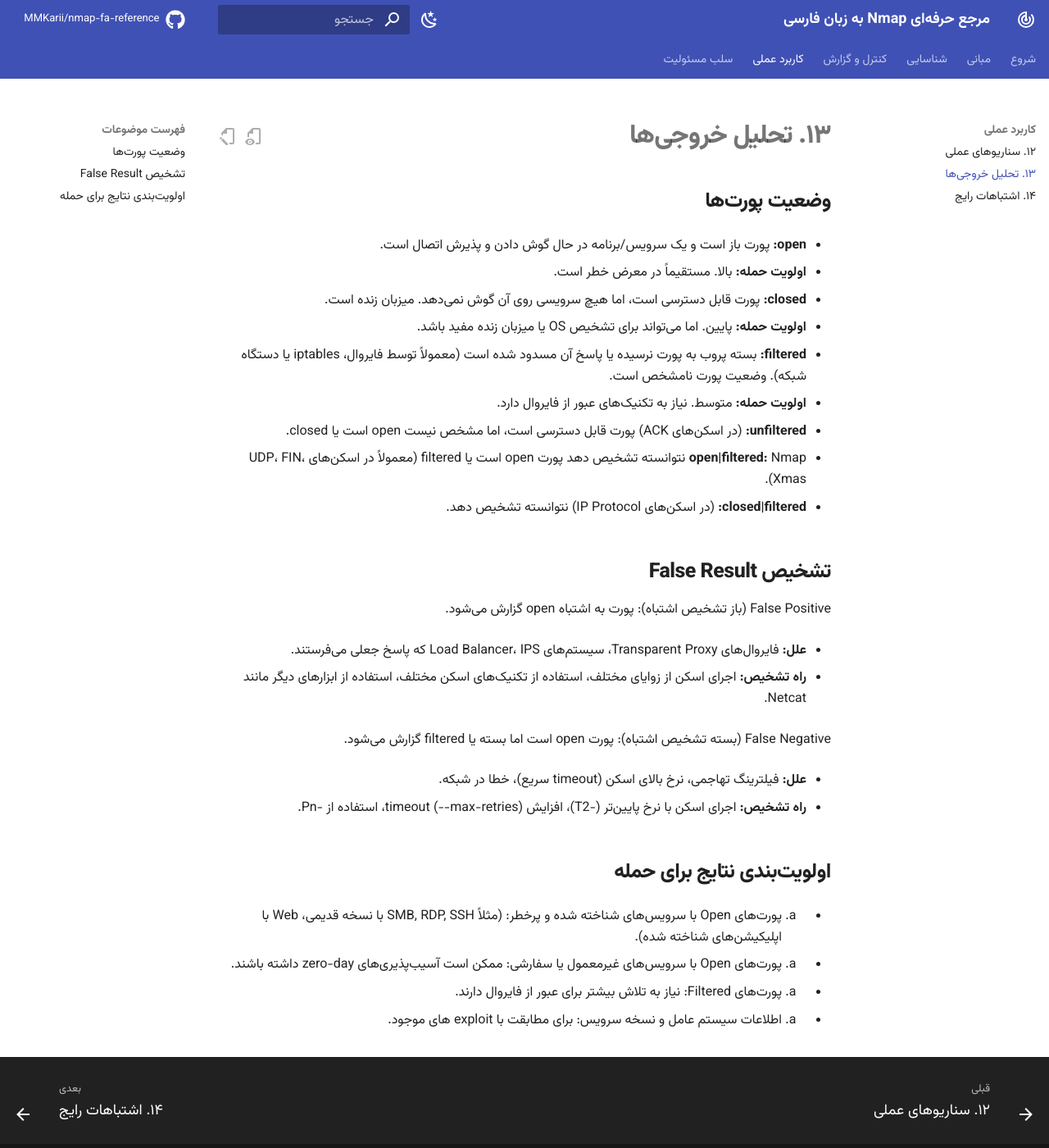
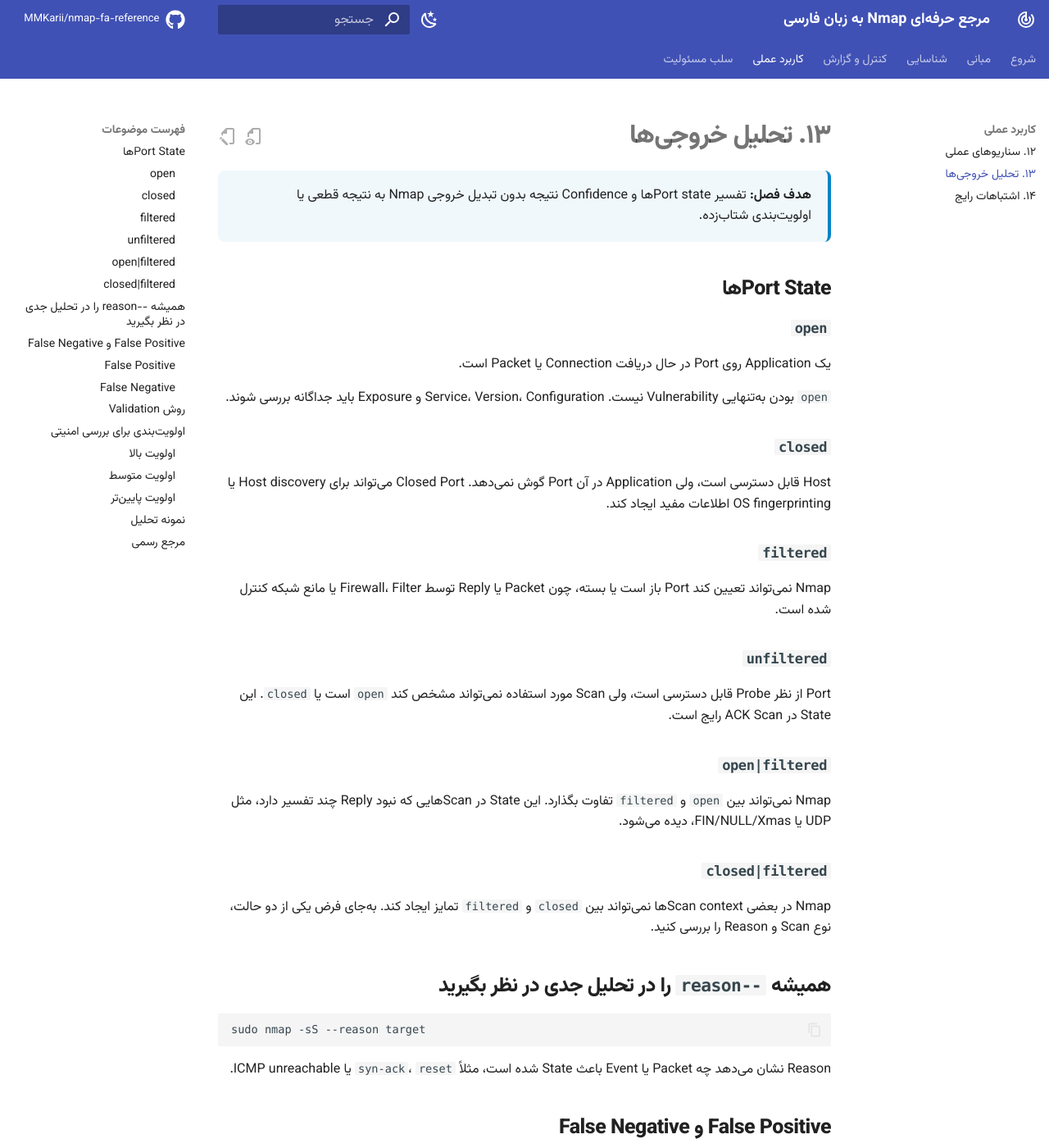
Before and after one commit to MMKarii/nmap-fa-reference, an MkDocs documentation site: the page built from docs/13-output-analysis.md, in a window 1280 px wide and 1400 px high. Shown: the whole window at 82% size. Built offline with MkDocs 1.6.1 and Material for MkDocs 9.7.7, drawn with Linux system fonts in a browser that asks for light colours; comment, search, counter and statistics services are not loaded; some of the changed text lies outside the part shown.

Commit message:
Professionalize Nmap result analysis guidance

````diff
--- a/docs/13-output-analysis.md
+++ b/docs/13-output-analysis.md
@@ -1,42 +1,120 @@
 # ۱۳. تحلیل خروجی‌ها
 
-## وضعیت پورت‌ها
+<div class="chapter-meta">
+<strong>هدف فصل:</strong> تفسیر Port stateها و Confidence نتیجه بدون تبدیل خروجی Nmap به نتیجه قطعی یا اولویت‌بندی شتاب‌زده.
+</div>
 
-- **open:** پورت باز است و یک سرویس/برنامه در حال گوش دادن و پذیرش اتصال است.
+## Port Stateها
 
-- **اولویت حمله:** بالا. مستقیماً در معرض خطر است.
+### `open`
 
-- **closed:** پورت قابل دسترسی است، اما هیچ سرویسی روی آن گوش نمی‌دهد. میزبان زنده است.
+یک Application روی Port در حال دریافت Connection یا Packet است.
 
-- **اولویت حمله:** پایین. اما می‌تواند برای تشخیص OS یا میزبان زنده مفید باشد.
+`open` بودن به‌تنهایی Vulnerability نیست. Service، Version، Configuration و Exposure باید جداگانه بررسی شوند.
 
-- **filtered:** بسته پروب به پورت نرسیده یا پاسخ آن مسدود شده است (معمولاً توسط فایروال، iptables یا دستگاه شبکه). وضعیت پورت نامشخص است.
+### `closed`
 
-- **اولویت حمله:** متوسط. نیاز به تکنیک‌های عبور از فایروال دارد.
+Host قابل دسترسی است، ولی Application در آن Port گوش نمی‌دهد. Closed Port می‌تواند برای Host discovery یا OS fingerprinting اطلاعات مفید ایجاد کند.
 
-- **unfiltered:** (در اسکن‌های ACK) پورت قابل دسترسی است، اما مشخص نیست open است یا closed.
+### `filtered`
 
-- **open|filtered:** Nmap نتوانسته تشخیص دهد پورت open است یا filtered (معمولاً در اسکن‌های UDP، FIN، Xmas).
+Nmap نمی‌تواند تعیین کند Port باز است یا بسته، چون Packet یا Reply توسط Firewall، Filter یا مانع شبکه کنترل شده است.
 
-- **closed|filtered:** (در اسکن‌های IP Protocol) نتوانسته تشخیص دهد.
+### `unfiltered`
 
-## تشخیص False Result
+Port از نظر Probe قابل دسترسی است، ولی Scan مورد استفاده نمی‌تواند مشخص کند `open` است یا `closed`. این State در ACK Scan رایج است.
 
-False Positive (باز تشخیص اشتباه): پورت به اشتباه open گزارش می‌شود.
+### `open|filtered`
 
-- **علل:** فایروال‌های Transparent Proxy، سیستم‌های Load Balancer، IPS که پاسخ جعلی می‌فرستند.
+Nmap نمی‌تواند بین `open` و `filtered` تفاوت بگذارد. این State در Scanهایی که نبود Reply چند تفسیر دارد، مثل UDP یا FIN/NULL/Xmas، دیده می‌شود.
 
-- **راه تشخیص:** اجرای اسکن از زوایای مختلف، استفاده از تکنیک‌های اسکن مختلف، استفاده از ابزارهای دیگر مانند Netcat.
+### `closed|filtered`
 
-False Negative (بسته تشخیص اشتباه): پورت open است اما بسته یا filtered گزارش می‌شود.
+Nmap در بعضی Scan contextها نمی‌تواند بین `closed` و `filtered` تمایز ایجاد کند. به‌جای فرض یکی از دو حالت، نوع Scan و Reason را بررسی کنید.
 
-- **علل:** فیلترینگ تهاجمی، نرخ بالای اسکن (timeout سریع)، خطا در شبکه.
+## همیشه `--reason` را در تحلیل جدی در نظر بگیرید
 
-- **راه تشخیص:** اجرای اسکن با نرخ پایین‌تر (-T2)، افزایش timeout (--max-retries)، استفاده از -Pn.
+```bash
+sudo nmap -sS --reason target
+```
 
-## اولویت‌بندی نتایج برای حمله
+Reason نشان می‌دهد چه Packet یا Event باعث State شده است، مثلاً `syn-ack`، `reset` یا ICMP unreachable.
 
-- ۱. پورت‌های Open با سرویس‌های شناخته شده و پرخطر: (مثلاً SMB, RDP, SSH با نسخه قدیمی، Web با اپلیکیشن‌های شناخته شده).
-- ۲. پورت‌های Open با سرویس‌های غیرمعمول یا سفارشی: ممکن است آسیب‌پذیری‌های zero-day داشته باشند.
-- ۳. پورت‌های Filtered: نیاز به تلاش بیشتر برای عبور از فایروال دارند.
-- ۴. اطلاعات سیستم عامل و نسخه سرویس: برای مطابقت با exploit های موجود.
+## False Positive و False Negative
+
+### False Positive
+
+Service یا Port به شکلی گزارش می‌شود که واقعیت Target را دقیق نشان نمی‌دهد.
+
+علل ممکن:
+
+- Transparent Proxy یا Load Balancer
+- Middlebox که Reply تولید می‌کند
+- Service emulation
+- Banner یا Response سفارشی
+
+### False Negative
+
+Service موجود است ولی Scan آن را پیدا نمی‌کند یا State مبهم گزارش می‌شود.
+
+علل ممکن:
+
+- Packet loss
+- Rate limiting
+- Firewall policy
+- Timeout تهاجمی
+- Retry کم
+- Scope Port ناقص
+
+## روش Validation
+
+1. `--reason` را بررسی کنید.
+2. Scan را با Timing محافظه‌کارانه‌تر تکرار کنید.
+3. Service Detection را روی Port مشخص اجرا کنید.
+4. در صورت نیاز از Protocol client مناسب مثل `curl`، `openssl s_client` یا ابزار مدیریتی Service استفاده کنید.
+5. نتیجه را از یک Network vantage point دیگر مقایسه کنید، اگر Scope اجازه می‌دهد.
+
+## اولویت‌بندی برای بررسی امنیتی
+
+به‌جای «اولویت حمله»، در گزارش حرفه‌ای از اولویت بررسی امنیتی استفاده کنید.
+
+### اولویت بالا
+
+- Serviceهای Internet-facing یا خارج از Segment مورد انتظار
+- Versionهای قدیمی یا End-of-Life
+- Management protocolها مثل SSH، RDP، SMB و Admin Web UI در Exposure نامناسب
+- Authentication ضعیف یا Anonymous access تأییدشده
+
+### اولویت متوسط
+
+- Serviceهای ناشناخته یا سفارشی
+- Portهای غیرمعمول با Version Detection ناقص
+- `filtered` stateهایی که با Architecture مورد انتظار تطابق ندارند
+
+### اولویت پایین‌تر
+
+- Closed Portها
+- Serviceهای شناخته‌شده و Patch شده با Exposure و Access control درست
+
+اولویت نهایی باید بر اساس Asset criticality، Exposure، Authentication، Version و Business context تعیین شود، نه فقط Port number.
+
+## نمونه تحلیل
+
+```text
+PORT    STATE     SERVICE  REASON
+22/tcp  open      ssh      syn-ack
+80/tcp  filtered  http     no-response
+443/tcp open      https    syn-ack
+```
+
+تفسیر:
+
+- `22/tcp`: TCP handshake قابل شروع است. مرحله بعد Service/Version و Access policy است.
+- `80/tcp`: State نامشخص است و ممکن است Filter در مسیر باشد.
+- `443/tcp`: Service قابل دسترسی است. Version Detection و TLS configuration باید جداگانه بررسی شوند.
+
+## مرجع رسمی
+
+- [Nmap Reference Guide](https://nmap.org/book/man.html)
+- [Port Scanning Basics](https://nmap.org/book/man-port-scanning-basics.html)
+- [Output](https://nmap.org/book/man-output.html)
````
